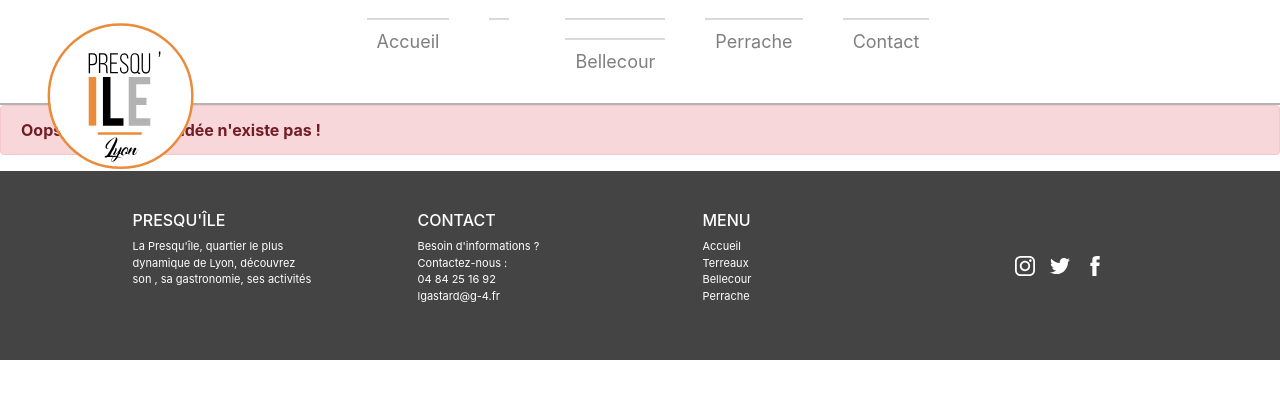
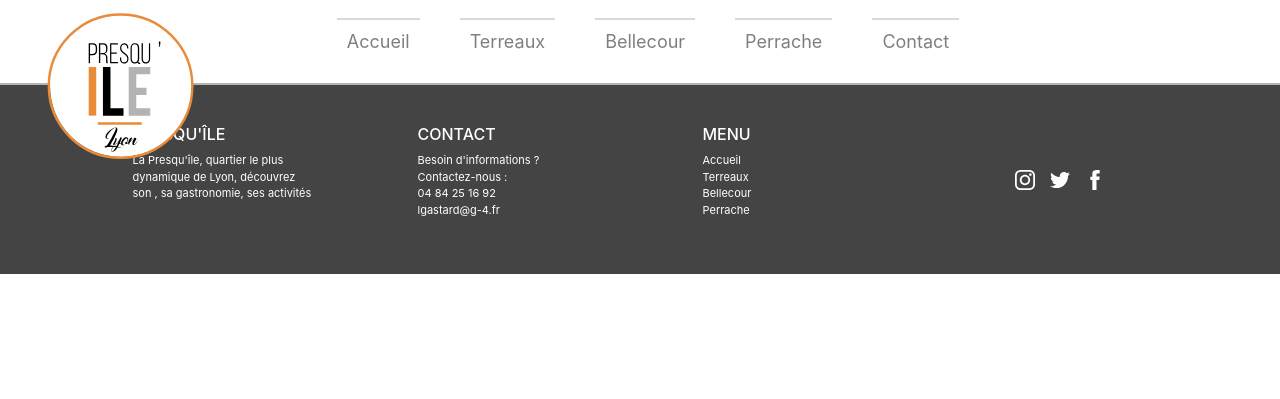
Before and after one commit to GermainJonathan/projet_city, a PHP site: page /index.php?page=terreaux in a window 1280 px wide. Shown: the top 399 px of the page. Run offline with PHP 8.4, Linux system fonts and the light colour scheme; some libraries are stand-ins or nearby versions.

Commit message:
fix controleur terreaux

```diff
--- /dev/null
+++ b/Site/controllers/c_terreaux.php
@@ -0,0 +1,3 @@
+<?php
+
+require_once PATH_VIEWS.'terreaux.php';
--- a/Site/controllers/c_terreux.php
+++ /dev/null
@@ -1,3 +0,0 @@
-<?php
-
-require_once PATH_VIEWS.'terreux.php';
--- a/Site/index.php
+++ b/Site/index.php
@@ -1,22 +1,9 @@
 <?php
-/*
- * MODULE DE PHP
- * Index du site
- *
- * Copyright 2016, Eric Dufour
- * http://techfacile.fr
- *
- * Licensed under the MIT license:
- * http://www.opensource.org/licenses/MIT
- */
 
 // Initialisation des paramètres du site
 require_once('./config/configuration.php');
 require_once('./lib/foncBase.php');
 require_once(PATH_TEXTES.LANG.'.php');
-
-session_name("p1605237");
-session_start();
 
 
 //vérification de la page demandée
@@ -43,60 +30,5 @@ if($page == "photo" && isset($_GET['photoID']))
 		$page = '404';
 }
 
-if(!empty($_POST['connexion'])) //si le post 'connexion' n'est pas vide ; autrement dit, si on a cliqué sur connexion dans le menu
-{
-	if($_POST['connexion'] == 'connexion')
-		$page = $_POST['connexion']; //on passe à la page connexion
-	else
-	{
-		$page = 'accueil'; //sinon on retourne à la page accueil
-		$alert['messageAlert'] = INFO_DECONNEXION;
-		$alert['classAlert'] = 'success';
-
-		$_SESSION = array();
-
-		session_destroy(); //et on détruit la session
-	}
-}
-
-
-//détection standard des pages restantes
-if(!empty($_POST['inscription']))
-	$page = $_POST['inscription'];
-
-if(!empty($_POST['user']))
-	$page = $_POST['user'];
-
-if(!empty($_POST['ajout']))
-	$page = $_POST['ajout'];
-
-if(!empty($_POST['changepwd']))
-	$page = $_POST['changepwd'];
-
-
-if(isset($_SESSION['inscription'])) //si c'est une session d'inscription
-{
-	$alert['messageAlert'] = INFO_INSCRIPTION;
-	$alert['classAlert'] = 'success';
-
-	unset($_SESSION['inscription']);
-}
-
-if(isset($_POST['pwdChanged']))
-{
-	$alert['messageAlert'] = INFO_CHANGED_PWD;
-	$alert['classAlert'] = 'success';
-}
-
-if(isset($_SESSION['connexion'])) //si c'est une session de connexion
-{
-	$alert['messageAlert'] = INFO_CONNEXION . $_SESSION['prenom'] . " " . $_SESSION['nom'] . " !!";
-	$alert['classAlert'] = 'success';
-
-	unset($_SESSION['connexion']);
-}
-
 //appel du controller
 require_once(PATH_CONTROLLERS.$page.'.php');
-
-?>
--- a/Site/views/v_404.php
+++ b/Site/views/v_404.php
@@ -1,19 +1,7 @@
 <?php
-/*
- * TP PHP
- * Vue page 404
- *
- * Copyright 2016, Eric Dufour
- * http://techfacile.fr
- *
- *
- * Licensed under the MIT license:
- * http://www.opensource.org/licenses/MIT
- *
- */
-?>
-<?php require_once(PATH_VIEWS.'header.php');?>
-<?php
-  require_once(PATH_VIEWS.'alert.php');
-?>
-<?php require_once(PATH_VIEWS.'footer.php');
+
+require_once PATH_VIEWS.'header.php';
+
+require_once PATH_VIEWS.'alert.php';
+
+require_once PATH_VIEWS.'footer.php';
--- a/Site/views/v_menu.php
+++ b/Site/views/v_menu.php
@@ -16,7 +16,7 @@
                     <a class="nav-link" href="#">Accueil</a>
                 </li>
                 <li class="nav-item">
-                    <a class="nav-link" href="<?= "?page=terreaux" ?>" Terreaux</a>
+                    <a class="nav-link" href="?page=terreaux"> Terreaux</a>
                 </li>
                 <li class="nav-item">
                     <a class="nav-link" href="#">Bellecour</a>
```
